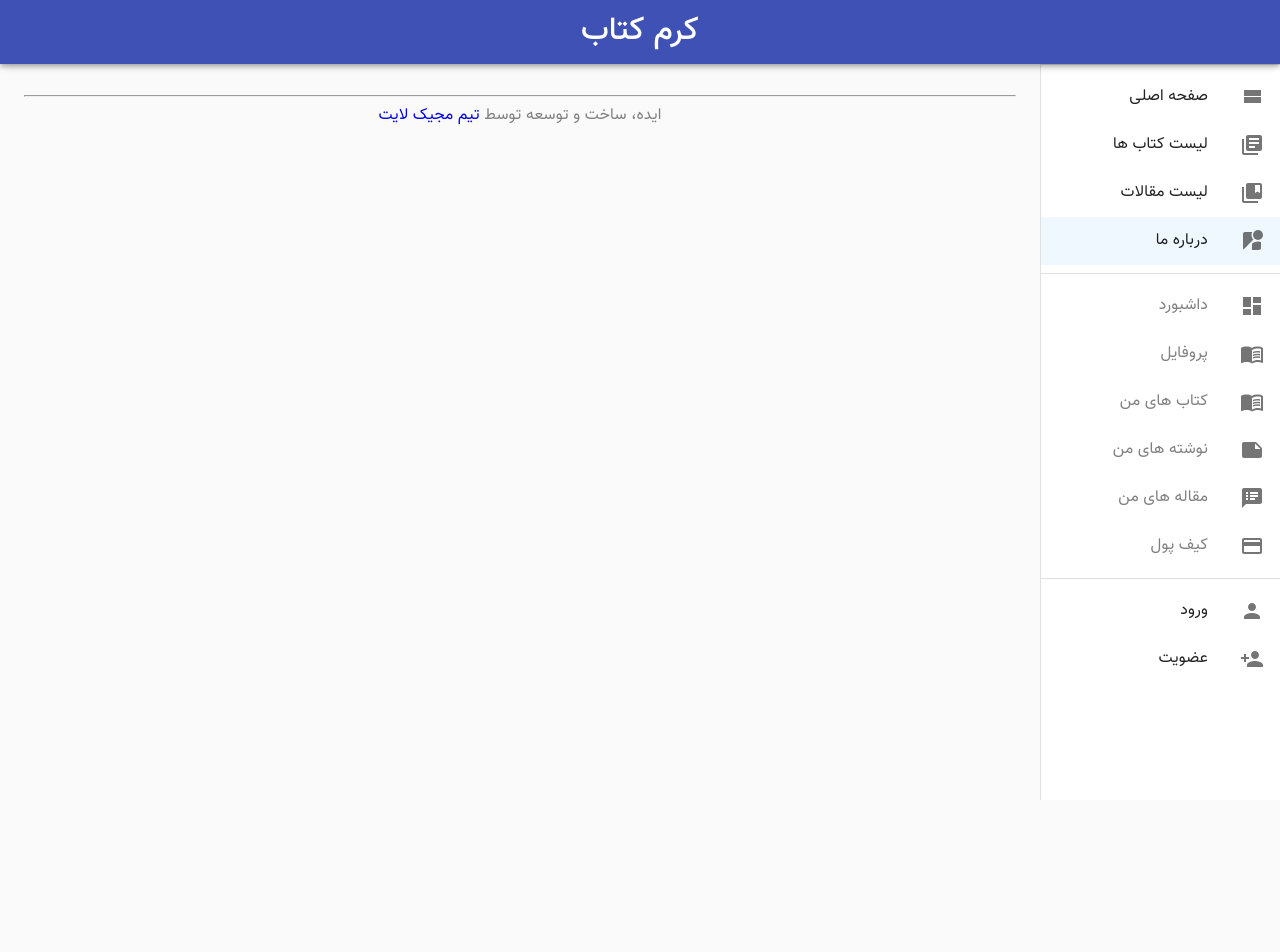
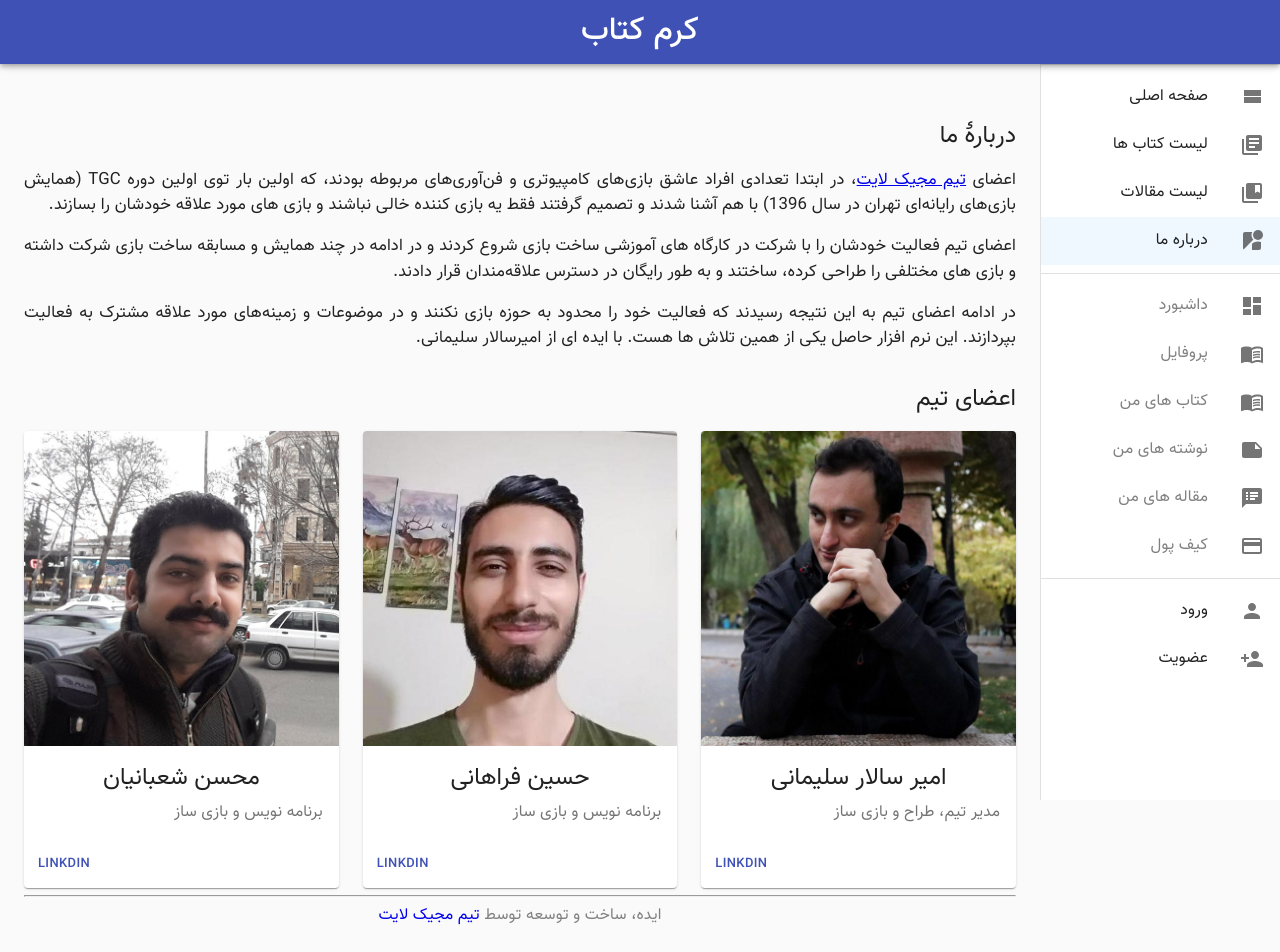
Before and after one commit to mohsen12999/bookworm, a React (Create React App) app: page /about in a window 1280 px wide. Before the commit the page ends 800 px from the top, so only its background shows below. Built offline with nearby package versions, Linux system fonts and the light colour scheme.

Commit message:
make about page

```diff
--- a/src/pages/public/About.tsx
+++ b/src/pages/public/About.tsx
@@ -1,5 +1,138 @@
 import React from "react";
+import Typography from "@material-ui/core/Typography";
+import Grid from "@material-ui/core/Grid";
+import Card from "@material-ui/core/Card";
+import CardActionArea from "@material-ui/core/CardActionArea";
+import CardActions from "@material-ui/core/CardActions";
+import CardContent from "@material-ui/core/CardContent";
+import CardMedia from "@material-ui/core/CardMedia";
+import Button from "@material-ui/core/Button";
 
-const About = () => <div></div>;
+import "./About.css";
+
+const About = () => (
+  <div className="about-page">
+    <Typography variant="h5" component="h3" className="section-title">
+      دربارۀ ما
+    </Typography>
+    <Typography paragraph>
+      اعضای{" "}
+      <a href="http://magiclight.ir" title="وب سایت تیم مجیک لایت">
+        تیم مجیک لایت
+      </a>
+      ، در ابتدا تعدادی افراد عاشق بازی‌های کامپیوتری و فن‌آوری‌های مربوطه
+      بودند، که اولین بار توی اولین دوره TGC (همایش بازی‌های رایانه‌ای تهران در
+      سال 1396) با هم آشنا شدند و تصمیم گرفتند فقط یه بازی کننده خالی نباشند و
+      بازی های مورد علاقه خودشان را بسازند.
+    </Typography>
+    <Typography paragraph>
+      اعضای تیم فعالیت خودشان را با شرکت در کارگاه های آموزشی ساخت بازی شروع
+      کردند و در ادامه در چند همایش و مسابقه ساخت بازی شرکت داشته و بازی های
+      مختلفی را طراحی کرده، ساختند و به طور رایگان در دسترس علاقه‌مندان قرار
+      دادند.
+    </Typography>
+    <Typography paragraph>
+      در ادامه اعضای تیم به این نتیجه رسیدند که فعالیت خود را محدود به حوزه بازی
+      نکنند و در موضوعات و زمینه‌های مورد علاقه مشترک به فعالیت بپردازند. این
+      نرم افزار حاصل یکی از همین تلاش ها هست. با ایده ای از امیرسالار سلیمانی.
+    </Typography>
+    <Typography variant="h5" component="h3" className="section-title">
+      اعضای تیم
+    </Typography>
+
+    <Grid className="team-member-grid" container spacing={3}>
+      <Grid item xs={12} sm={6} md={4}>
+        <Card>
+          <CardActionArea>
+            <CardMedia
+              component="img"
+              className="card-img"
+              image="/images/user/amir.jpg"
+              title="Amir Salar Soleymani"
+            />
+            <CardContent className="card-content">
+              <Typography gutterBottom variant="h5" component="h2">
+                امیر سالار سلیمانی
+              </Typography>
+              <Typography variant="body2" color="textSecondary" component="p">
+                مدیر تیم، طراح و بازی ساز
+              </Typography>
+            </CardContent>
+          </CardActionArea>
+          <CardActions className="card-action">
+            <Button
+              size="small"
+              color="primary"
+              href="https://www.linkedin.com/in/amirsalar-solimani-8b3376123/"
+              target="_blank"
+            >
+              Linkdin
+            </Button>
+          </CardActions>
+        </Card>
+      </Grid>
+      <Grid item xs={12} sm={6} md={4}>
+        <Card>
+          <CardActionArea>
+            <CardMedia
+              component="img"
+              className="card-img"
+              image="/images/user/hosein.jpg"
+              title="Hosein farahani"
+            />
+            <CardContent className="card-content">
+              <Typography gutterBottom variant="h5" component="h2">
+                حسین فراهانی
+              </Typography>
+              <Typography variant="body2" color="textSecondary" component="p">
+                برنامه نویس و بازی ساز
+              </Typography>
+            </CardContent>
+          </CardActionArea>
+          <CardActions className="card-action">
+            <Button
+              size="small"
+              color="primary"
+              href="https://www.linkedin.com/"
+              target="_blank"
+            >
+              Linkdin
+            </Button>
+          </CardActions>
+        </Card>
+      </Grid>
+      <Grid item xs={12} sm={6} md={4}>
+        <Card>
+          <CardActionArea>
+            <CardMedia
+              component="img"
+              className="card-img"
+              image="/images/user/mohsen.jpg"
+              title="Mohsen Shabanian"
+            />
+            <CardContent className="card-content">
+              <Typography gutterBottom variant="h5" component="h2">
+                محسن شعبانیان
+              </Typography>
+              <Typography variant="body2" color="textSecondary" component="p">
+                برنامه نویس و بازی ساز
+              </Typography>
+            </CardContent>
+          </CardActionArea>
+          <CardActions className="card-action">
+            <Button
+              size="small"
+              color="primary"
+              href="https://www.linkedin.com/in/mohsenshabanian/"
+              target="_blank"
+            >
+              Linkdin
+            </Button>
+          </CardActions>
+        </Card>
+      </Grid>
+    </Grid>
+  </div>
+);
 
 export default About;
```
